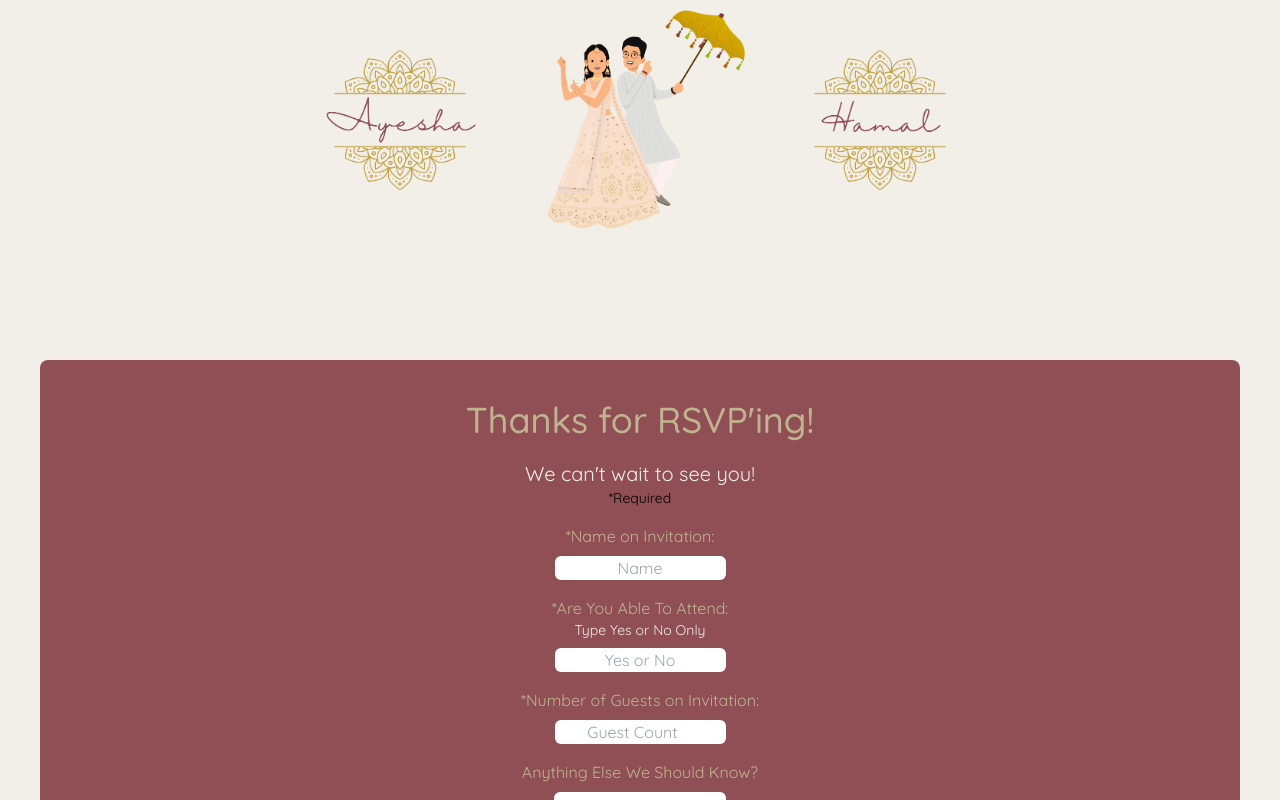
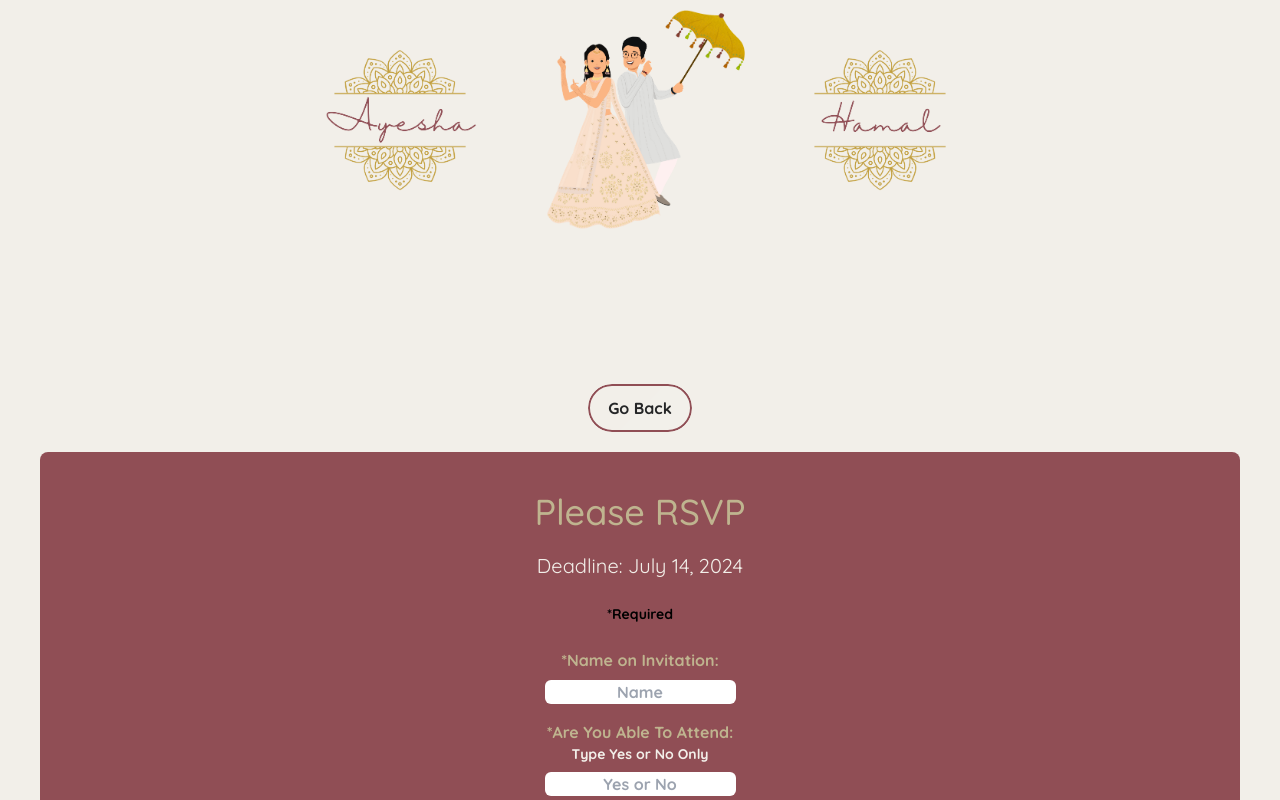
Before and after one commit to hammyyawmagorp/wedding-site-ha, a React (Vite) app: page /rsvp in a window 1280 px wide. Shown: the top 800 px of the page. Built offline with nearby package versions, Linux system fonts and the light colour scheme; no server answers; a web font is replaced by a local one; what tailwindcss-animated would draw is missing.

Commit message:
updated components

```diff
--- a/src/App.jsx
+++ b/src/App.jsx
@@ -1,18 +1,21 @@
 import React from 'react'
 import Header from './components/header/Header'
 import Portal from './components/portal/Portal'
-import { Routes, Route } from 'react-router-dom'
+import { Routes, Route, Router } from 'react-router-dom'
 import WeddingHubIntro from './components/wedding-hub-intro/WeddingHubIntro'
 import TheHub from './components/the-hub/TheHub'
 import Gifts from './components/gifts/Gifts'
 import Itinerary from './components/itinerary/Itinerary'
 import BridalPartyInfo from './components/bridal-party-info/BridalPartyInfo'
 import RSVP from './components/rsvp/RSVP'
+import NoMatch from './components/nomatch/NoMatch'
 
 function App() {
   return (
     <>
-      <Header />
+      <div>
+        <Header />
+      </div>
       <Routes>
         <Route path="/" element={<Portal />}></Route>
         <Route path="/whubintro" element={<WeddingHubIntro />}></Route>
@@ -21,6 +24,7 @@ function App() {
         <Route path="/itinerary" element={<Itinerary />}></Route>
         <Route path="/bridalparty" element={<BridalPartyInfo />}></Route>
         <Route path="/rsvp" element={<RSVP />}></Route>
+        <Route path="*" element={<NoMatch />}></Route>
       </Routes>
     </>
   )
--- a/src/components/itinerary/Itinerary.jsx
+++ b/src/components/itinerary/Itinerary.jsx
@@ -1,8 +1,14 @@
 import React from 'react'
 import weddingtimeline from '../images/weddingtimeline.png'
+// import { useNavigate } from 'react-router-dom'
+import WhubBtn from '../whubbtn/WhubBtn'
 
 const Itinerary = () => {
   return (
+    <div className="h-auto pt-10 mt-10 text-center">
+      <div className="mt-10 mb-2 text-center">
+        <WhubBtn />
+
         <div className="mt-10 ">
           <div className="flex items-center justify-center p-2 sm:px-12">
             <div className="h-screen ">
@@ -14,6 +20,8 @@ const Itinerary = () => {
             </div>
           </div>
         </div>
+      </div>
+    </div>
   )
 }
 
--- /dev/null
+++ b/src/components/nomatch/NoMatch.jsx
@@ -0,0 +1,35 @@
+import React from 'react'
+import { useNavigate } from 'react-router-dom'
+
+function NoMatch() {
+  const navigate = useNavigate()
+  const routeChange = () => {
+    let path = `/`
+    navigate(path)
+  }
+  return (
+    <div>
+      <div className="px-10 py-10 mx-auto mt-20 text-5xl font-bold text-center font-display text-weddingblack">
+        Sorry! This page does not exist
+      </div>
+      <div className="text-center">
+        {' '}
+        <button
+          onClick={routeChange}
+          type="submit"
+          className="relative inline-flex items-center justify-start px-5 py-3 mt-6 overflow-hidden font-bold rounded-full cursor-pointer group"
+        >
+          {' '}
+          <span className="w-32 h-32 rotate-45 translate-x-12 -translate-y-2 absolute left-0 top-0 bg-weddingwhite opacity-[3%]"></span>
+          <span className="absolute top-0 left-0 w-48 h-48 -mt-1 transition-all duration-500 ease-in-out rotate-45 -translate-x-56 -translate-y-24 opacity-100 bg-weddingmaroon group-hover:-translate-x-8"></span>
+          <span className="relative w-full text-left transition-colors duration-200 ease-in-out text-weddingblack group-hover:text-weddingwhite">
+            Go Home
+          </span>
+          <span className="absolute inset-0 border-2 rounded-full border-weddingmaroon"></span>
+        </button>
+      </div>
+    </div>
+  )
+}
+
+export default NoMatch
--- a/src/components/rsvp/RSVP.jsx
+++ b/src/components/rsvp/RSVP.jsx
@@ -1,6 +1,7 @@
 import React, { useState, useEffect } from 'react'
 // import { createClient } from '@supabase/supabase-js'
 import supabaseRsvp from '../../config/supabaseRsvpClient'
+import WhubBtn from '../whubbtn/WhubBtn'
 
 const RSVP = () => {
   const [name, setName] = useState('')
@@ -8,6 +9,7 @@ const RSVP = () => {
   const [number, setNumber] = useState('')
   const [message, setMessage] = useState('')
   const [formError, setFormError] = useState(null)
+  const [formSuccess, setFormSuccess] = useState(null)
 
   const handleSubmit = async (e) => {
     e.preventDefault()
@@ -16,45 +18,46 @@ const RSVP = () => {
     setNumber('')
     setMessage('')
 
-    if (
-      !name ||
-      !attending ||
-      !number ||
-      attending != 'Yes' ||
-      attending != 'yes' ||
-      attending != 'No' ||
-      attending != 'no'
-    ) {
+    if (!name || !attending || !number) {
       setFormError('Please fill in all fields correctly')
+      e.preventDefault
     }
+
+    if (name && attending && number) {
+      // console.log(name, attending, number, message)
+      setFormSuccess('Thanks for confirming!')
+    }
+
     const { data, error } = await supabaseRsvp
       .from('weddingrsvp')
       .insert([{ name, attending, number, message }])
 
     if (error) {
-      console.log(error)
-      setFormError('Please fill in all fields correctly')
+      e.preventDefault
+      return
     }
     if (data) {
-      setFormError(null)
+      // setFormSuccess('Thanks for confirming. See you soon!')
+      return
     }
   }
-
   return (
     <div className="h-auto text-center Parent">
       <div className="container px-10 py-10 mx-auto mt-20 font-display">
-        <div className="box-border flex flex-col items-center justify-center px-20 py-10 rounded-lg bg-weddingmaroon ">
+        <WhubBtn />
+        <div className="box-border flex flex-col items-center justify-center px-20 py-10 mt-5 rounded-lg bg-weddingmaroon ">
           <h1 className="flex justify-center pb-5 text-4xl font-medium text-weddinggold">
-            Thanks for RSVP'ing!
+            Please RSVP
           </h1>
           <h2 className="text-xl text-center text-weddingwhite ">
-            We can't wait to see you!
+            Deadline: July 14, 2024
           </h2>
-          <div className="text-sm">*Required</div>
-
+          <br></br>
+          <div className="text-sm font-bold">*Required</div>
+          <br />
           <div>
             <form action="" onSubmit={handleSubmit}>
-              <div className="mt-4 text-center input-box text-weddinggold">
+              <div className="font-bold text-center input-box text-weddinggold">
                 <label>
                   *Name on Invitation: <br></br>
                   <input
@@ -68,7 +71,7 @@ const RSVP = () => {
                   />
                 </label>
               </div>
-              <div className="mt-4 text-center input-box text-weddinggold">
+              <div className="mt-4 font-bold text-center input-box text-weddinggold">
                 <label>
                   *Are You Able To Attend: <br></br>{' '}
                   <p className="text-sm text-weddingwhite">
@@ -81,12 +84,13 @@ const RSVP = () => {
                     name="attending"
                     value={attending}
                     onChange={(e) => setAttending(e.target.value)}
+                    maxLength={3}
                     required
                   />
                 </label>
               </div>
 
-              <div className="mt-4 mb-4 text-center password-box text-weddinggold">
+              <div className="mt-4 mb-4 font-bold text-center text-weddinggold">
                 <label>
                   *Number of Guests on Invitation: <br></br>
                   <input
@@ -100,7 +104,7 @@ const RSVP = () => {
                   />
                 </label>
               </div>
-              <div className="mt-4 mb-4 text-center password-box text-weddinggold">
+              <div className="mt-4 mb-4 font-bold text-center password-box text-weddinggold">
                 <label>
                   Anything Else We Should Know? <br></br>
                   <textarea
@@ -109,6 +113,8 @@ const RSVP = () => {
                     name="message"
                     value={message}
                     onChange={(e) => setMessage(e.target.value)}
+                    rows={4}
+                    cols={25}
                   />
                 </label>
               </div>
@@ -125,7 +131,14 @@ const RSVP = () => {
                   </span>
                   <span className="absolute inset-0 border-2 rounded-full border-weddinggold"></span>
                 </button>
-                {/* {formError && <p className="error">{formError}</p>} */}
+                {formError && <p>{formError}</p>}
+                {formSuccess && (
+                  <>
+                    <p className="text-xl font-bold text-center text-weddingwhite">
+                      {formSuccess}
+                    </p>
+                  </>
+                )}
               </label>
             </form>
           </div>
--- a/src/components/the-hub/TheHub.jsx
+++ b/src/components/the-hub/TheHub.jsx
@@ -64,7 +64,7 @@ const TheHub = () => {
             >
               RSVP<br></br>
               <span className="font-extrabold underline">
-                *Deadline: July 1, 2024*
+                *Deadline: July 14, 2024*
               </span>
             </button>
           </div>
--- /dev/null
+++ b/src/components/whubbtn/WhubBtn.jsx
@@ -0,0 +1,32 @@
+import React from 'react'
+import { useNavigate } from 'react-router-dom'
+
+function WhubBtn() {
+  const navigate = useNavigate()
+  const routeChange = () => {
+    let path = `/whub`
+    navigate(path)
+  }
+  return (
+    <div>
+      <div className="text-center">
+        {' '}
+        <button
+          onClick={routeChange}
+          type="submit"
+          className="relative inline-flex items-center justify-start px-5 py-3 mt-6 overflow-hidden font-bold rounded-full cursor-pointer group"
+        >
+          {' '}
+          <span className="w-32 h-32 rotate-45 translate-x-12 -translate-y-2 absolute left-0 top-0 bg-weddingwhite opacity-[3%]"></span>
+          <span className="absolute top-0 left-0 w-48 h-48 -mt-1 transition-all duration-500 ease-in-out rotate-45 -translate-x-56 -translate-y-24 opacity-100 bg-weddingmaroon group-hover:-translate-x-8"></span>
+          <span className="relative w-full text-left transition-colors duration-200 ease-in-out text-weddingblack group-hover:text-weddingwhite">
+            Go Back
+          </span>
+          <span className="absolute inset-0 border-2 rounded-full border-weddingmaroon"></span>
+        </button>
+      </div>
+    </div>
+  )
+}
+
+export default WhubBtn
```
Also changed, not shown: src/components/bridal-party-info/BridalPartyInfo.jsx (+63 -57 lines), src/components/gifts/Gifts.jsx (+15 -8 lines), 1 other file (tests, documents, lock files or other folders). Lines whose indentation alone changed are shown as unchanged.
